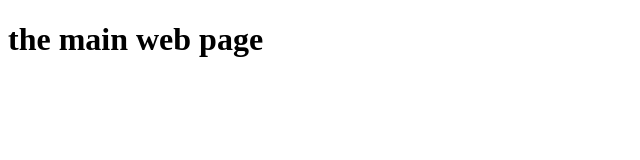
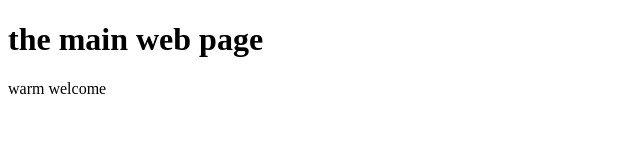
Before and after one commit to uwinezagloria/Gym-Git-Exercise-Solutions, a plain HTML site: page index.html in a window 1280 px wide. Shown: the whole page, without its empty margins (0-640 px from the left). Drawn offline with Linux system fonts and the light colour scheme.

Commit message:
adding welcome paragraph to index page

```diff
--- a/index.html
+++ b/index.html
@@ -7,5 +7,6 @@
 </head>
 <body>
     <h1> the main web page</h1>
+    <p>warm welcome</p>
 </body>
 </html>
```
